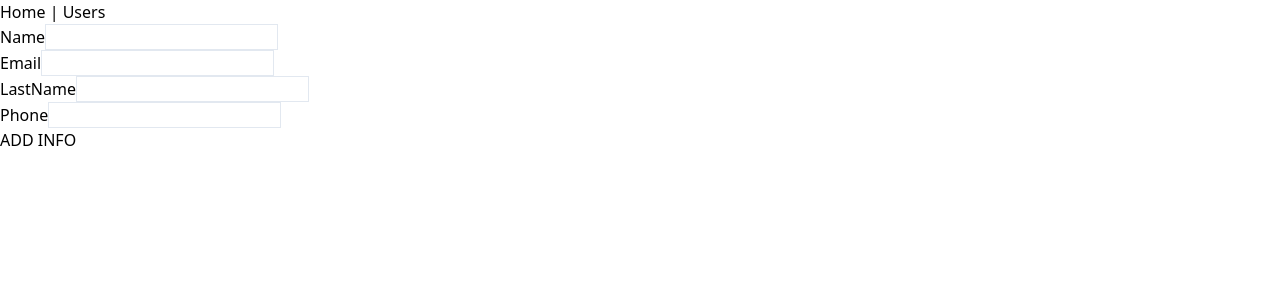
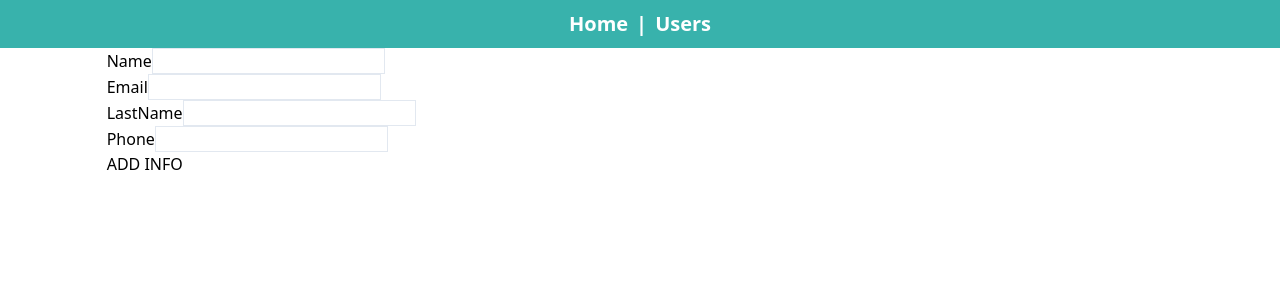
Before and after one commit to josedlca/crudvuex, a Vue app: page /editUser/1 in a window 1280 px wide. Shown: the top 300 px of the page. Built offline with nearby package versions, Linux system fonts and the light colour scheme.

Commit message:
nav style done

```diff
--- a/src/App.vue
+++ b/src/App.vue
@@ -1,7 +1,8 @@
 <template>
   <div id="app">
-    <div id="nav">
-      <router-link to="/">Home</router-link> |
+    <div id="nav" class=" w-full flex justify-center items-center bg-teal-500 text-white text-xl font-bold h-12">
+      <router-link to="/">Home</router-link>
+	  <span class=" mx-2">|</span>
       <router-link to="/userTable">Users</router-link>
     </div>
     <router-view/>
--- a/src/components/Form-componente.vue
+++ b/src/components/Form-componente.vue
@@ -1,18 +1,22 @@
 <template>
+	<div>
 		<div>
 			<label>Name</label>
 			<input class="border" v-model="newInfoData.inpName" type="text">
-		<br>
+		</div>
+		<div>
 			<label>Email</label>
 			<input class="border" v-model="newInfoData.inpEmail" type="text">
-		<br>
+		</div>
+		<div>
 			<label>LastName</label>
 			<input class="border" v-model="newInfoData.inpLastName" type="text">
-		<br>
+		</div>
+		<div>
 			<label>Phone</label>
 			<input class="border" v-model="newInfoData.inpPhone" type="text">
+		</div>
 		<p class="hidden">{{sendDataToStore}}</p>
-		<br>
 	</div>
 </template>
 
--- a/src/views/Home.vue
+++ b/src/views/Home.vue
@@ -1,7 +1,9 @@
 <template>
-  <div class="home">
-	<Formcomponente />
-    <button @click="addUserInfo">ADD INFO</button>
+  <div class="home w-full">
+	<div class=" w-10/12 mx-auto">
+		<Formcomponente />
+		<button @click="addUserInfo">ADD INFO</button>
+	</div>
   </div>
 </template>
 
```
Lines whose indentation alone changed are shown as unchanged.
